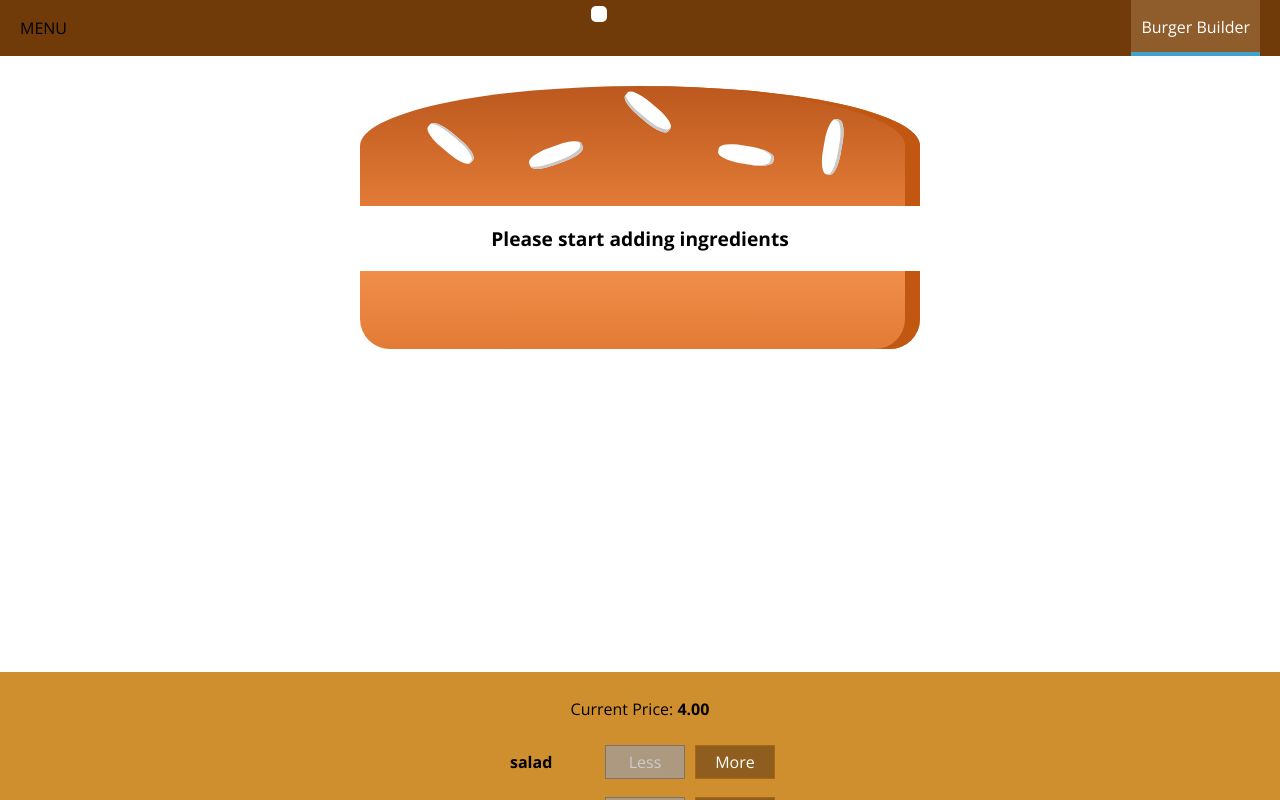
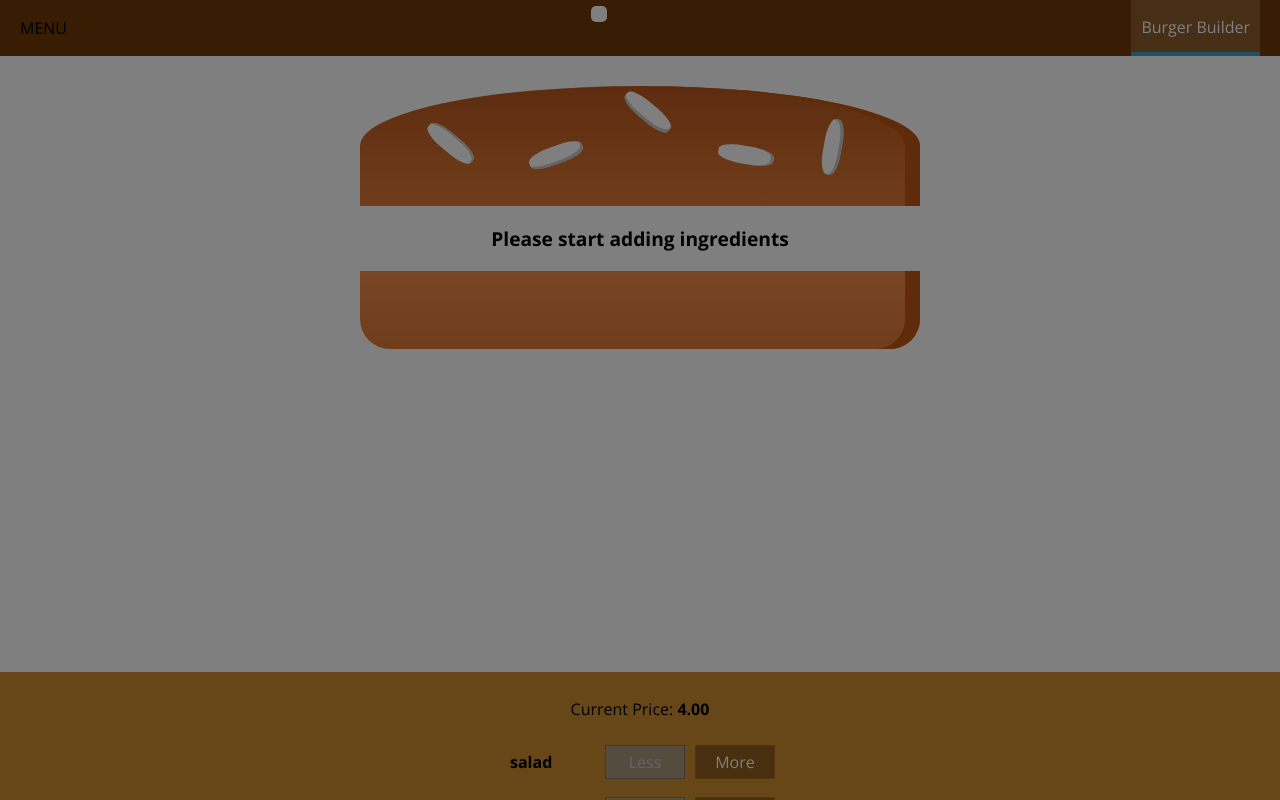
Before and after one commit to humphrey-mutuma/burger-app, a React app: page / in a window 1280 px wide. Shown: the top 800 px of the page. Built offline with nearby package versions, Linux system fonts and the light colour scheme.

Commit message:
Reuse the backdrop

```diff
--- a/src/components/Layout/Layout.js
+++ b/src/components/Layout/Layout.js
@@ -1,18 +1,31 @@
-import React from 'react'
+import React, { Component } from 'react'
 import Aux from '../../hoc/Aux'
 import classes from './Layout.css';
 import Toolbar from '../Navigation/Toolbar/Toolbar'
 import SideDrawer from '../Navigation/SideDrawer/SideDrawer';
 
 
-const layout = (props) => (
-  <Aux>
-    <Toolbar />
-    <SideDrawer />
-    <main className={classes.Content}>
-      {props.children}
-    </main>
-  </Aux>
-);
+class Layout extends Component {
+  state = {
+    showSideDrawer:true
+  }
+  sideDrawerClosedHandler = () => {
+    this.setState({showSideDrawer:false});
+  }
+  render(){
+    return(
+      <Aux>
+          <Toolbar />
+          <SideDrawer
+             open={this.state.showSideDrawer}
+             closed={this.sideDrawerClosedHandler}
+           />
+          <main className={classes.Content}>
+            {this.props.children}
+          </main>
+      </Aux>
+    )
+  }
+}
 
-export default layout;
+export default Layout;
--- a/src/components/Navigation/SideDrawer/SideDrawer.js
+++ b/src/components/Navigation/SideDrawer/SideDrawer.js
@@ -2,10 +2,21 @@ import React from 'react';
 import Logo from  '../../Logo/Logo';
 import NavigationItems from '../NavigationItems/NavigationItems';
 import classes from './SideDrawer.css';
+import Backdrop from '../../UI/Backdrop/Backdrop';
+import Aux from '../../../hoc/Aux';
 
-const sideDrawer = () => {
+const sideDrawer = (props) => {
+    let attachedClasses = [classes.SideDrawer, classes.Close ];
+    if(props.open) {
+        attachedClasses = [classes.SideDrawer, classes.Open]
+    }
     return (
-        <div className={classes.SideDrawer}>
+        <Aux>
+            <Backdrop
+                show={props.open}
+                clicked={props.closed}/>
+
+            <div className={attachedClasses.join(' ')}>
                 <div className={classes.Logo}>
                     <Logo />
                 </div>
@@ -13,6 +24,8 @@ const sideDrawer = () => {
                     <NavigationItems />
                 </nav>
             </div>
+        </Aux>
+
     )
 };
 
```
Lines whose indentation alone changed are shown as unchanged.
